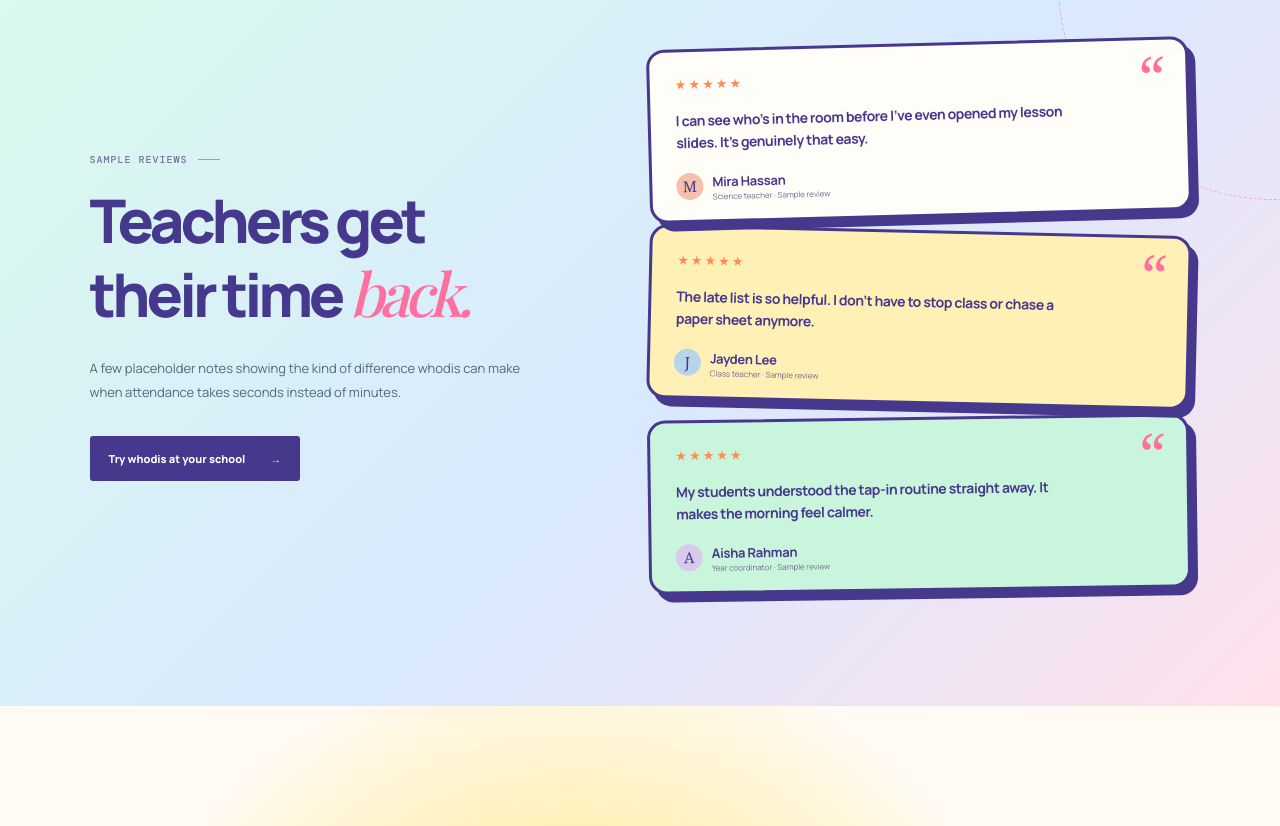
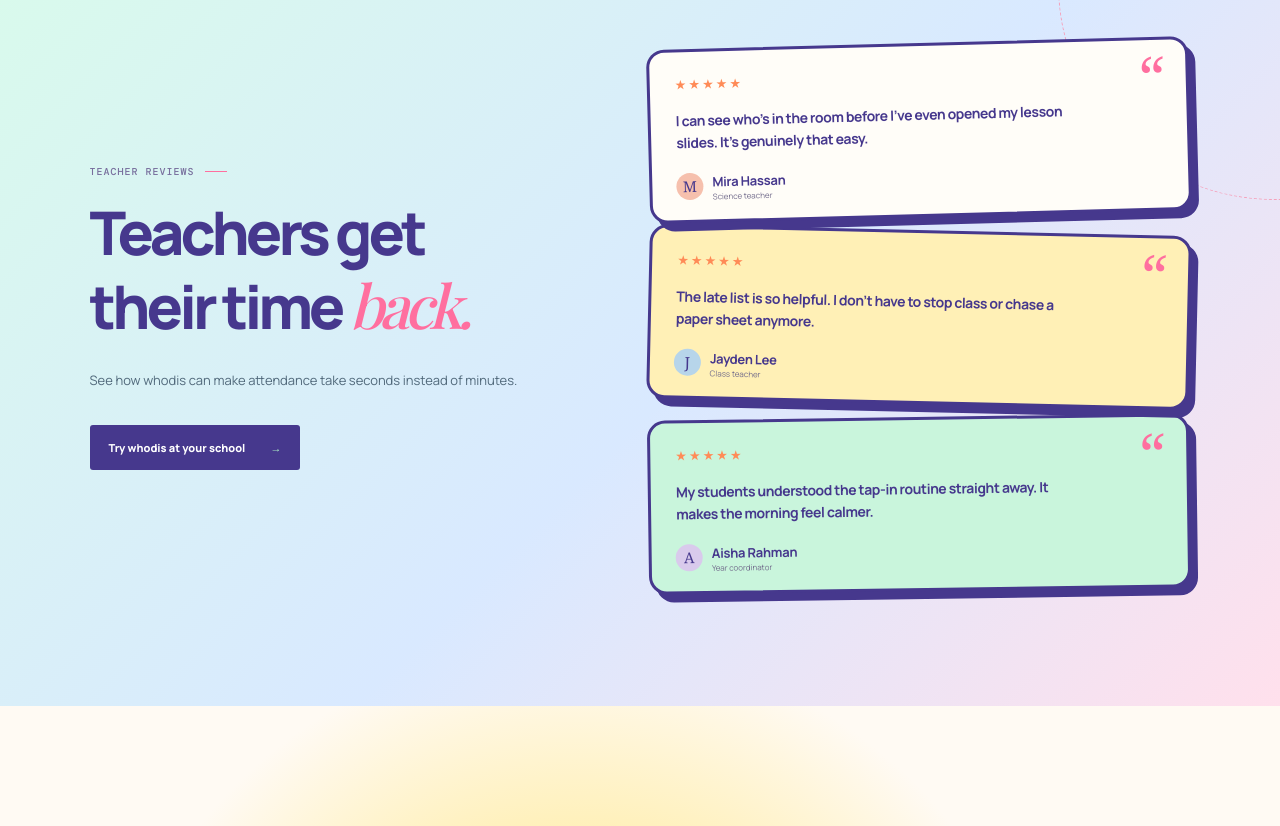
Before and after one commit to L0FFY2468/L0FFY2468.github.io, a plain HTML site: page index.html in a window 1280 px wide. Shown: the part 1734-2560 px from the top of the page. Drawn offline with nearby package versions, Linux system fonts and the light colour scheme; a web font is replaced by a local one.

Commit message:
Add files via upload

```diff
--- a/index.html
+++ b/index.html
@@ -44,11 +44,11 @@
         <div class="steps"><article><span class="step-number">01</span><div class="step-art reader-art"><b>⌁</b><i></i><i></i><i></i></div><h3>Tap an RFID card</h3><p>Students tap their card on the reader as they walk in.</p></article><article><span class="step-number">02</span><div class="step-art screen-art"><span></span><b>✓</b><i></i><i></i></div><h3>See each check-in</h3><p>The student’s name appears instantly on the teacher’s screen.</p></article><article><span class="step-number">03</span><div class="step-art report-art"><b>26</b><span>/ 30 present</span><i></i><i></i><i></i></div><h3>Close the class</h3><p>After your set time, whodis creates the complete report.</p></article></div>
       </section>
       <section class="report reviews" id="results">
-        <div class="report-copy"><p class="eyebrow">SAMPLE REVIEWS <span></span></p><h2>Teachers get their time <em>back.</em></h2><p>A few placeholder notes showing the kind of difference whodis can make when attendance takes seconds instead of minutes.</p><a class="button mint" href="#demo">Try whodis at your school <span>→</span></a></div>
-        <div class="review-stack" aria-label="Sample feedback">
-          <article class="review-card review-one"><span class="quote">“</span><div class="stars">★★★★★</div><blockquote>I can see who’s in the room before I’ve even opened my lesson slides. It’s genuinely that easy.</blockquote><footer><span class="avatar a4">M</span><p><b>Mira Hassan</b><small>Science teacher · Sample review</small></p></footer></article>
-          <article class="review-card review-two"><span class="quote">“</span><div class="stars">★★★★★</div><blockquote>The late list is so helpful. I don’t have to stop class or chase a paper sheet anymore.</blockquote><footer><span class="avatar a5">J</span><p><b>Jayden Lee</b><small>Class teacher · Sample review</small></p></footer></article>
-          <article class="review-card review-three"><span class="quote">“</span><div class="stars">★★★★★</div><blockquote>My students understood the tap-in routine straight away. It makes the morning feel calmer.</blockquote><footer><span class="avatar a6">A</span><p><b>Aisha Rahman</b><small>Year coordinator · Sample review</small></p></footer></article>
+        <div class="report-copy"><p class="eyebrow">TEACHER REVIEWS <span></span></p><h2>Teachers get their time <em>back.</em></h2><p>See how whodis can make attendance take seconds instead of minutes.</p><a class="button mint" href="#demo">Try whodis at your school <span>→</span></a></div>
+        <div class="review-stack" aria-label="Teacher reviews">
+          <article class="review-card review-one"><span class="quote">“</span><div class="stars">★★★★★</div><blockquote>I can see who’s in the room before I’ve even opened my lesson slides. It’s genuinely that easy.</blockquote><footer><span class="avatar a4">M</span><p><b>Mira Hassan</b><small>Science teacher</small></p></footer></article>
+          <article class="review-card review-two"><span class="quote">“</span><div class="stars">★★★★★</div><blockquote>The late list is so helpful. I don’t have to stop class or chase a paper sheet anymore.</blockquote><footer><span class="avatar a5">J</span><p><b>Jayden Lee</b><small>Class teacher</small></p></footer></article>
+          <article class="review-card review-three"><span class="quote">“</span><div class="stars">★★★★★</div><blockquote>My students understood the tap-in routine straight away. It makes the morning feel calmer.</blockquote><footer><span class="avatar a6">A</span><p><b>Aisha Rahman</b><small>Year coordinator</small></p></footer></article>
         </div>
       </section>
       <section class="why" id="why"><p class="eyebrow">MORE THAN A CHECKMARK <span></span></p><h2>Made for the rhythm<br />of a <em>real school day.</em></h2><div class="why-grid"><article><b>For students</b><p>One familiar tap. No app, password, or extra step needed.</p></article><article><b>For teachers</b><p>Live attendance at a glance, without interrupting the lesson.</p></article><article><b>For schools</b><p>A reliable digital history for every class, every day.</p></article></div></section>
--- a/polish.css
+++ b/polish.css
@@ -52,5 +52,9 @@ body{background-color:#fffaf3;background-image:radial-gradient(circle at 4% 8%,#
 .review-stack{display:grid;gap:13px;min-height:0;padding:0}.review-card{position:relative;width:100%;min-height:174px;top:auto;right:auto;bottom:auto;left:auto}.review-one{transform:rotate(-1.5deg)}.review-two{transform:rotate(1.3deg)}.review-three{transform:rotate(-.8deg)}.review-card footer b{font-size:13px;letter-spacing:-.3px}.review-card footer small{font-size:8px}.review-card footer{bottom:17px}.review-card:hover{transform:scale(1.025) rotate(0deg);z-index:4;transition:transform .2s}
 @media(max-width:760px){.review-stack{min-height:0}.review-card{width:100%;min-height:180px}.review-one,.review-two,.review-three{top:auto;left:auto;right:auto;transform:rotate(0)}.review-card:hover{transform:scale(1.015)}}
 
+/* Match the final school card border to the first two cards. */
+.why-grid article:last-child{border:2px solid #eadff1}
+@media(max-width:760px){.why-grid article:last-child{border:2px solid #eadff1}}
+
 /* Prevent the main site footer styles from leaking into review bylines */
 .review-card footer{position:absolute;bottom:18px;left:24px;display:flex;align-items:center;justify-content:flex-start;gap:9px;width:auto;padding:0!important;margin:0;background:transparent!important;border:0;flex-wrap:nowrap;font-size:inherit}.review-card footer p{margin:0!important;color:#46388d}.review-card footer b{font-size:13px}.review-card footer small{display:block;font-size:8px;color:#706a8a}
```
